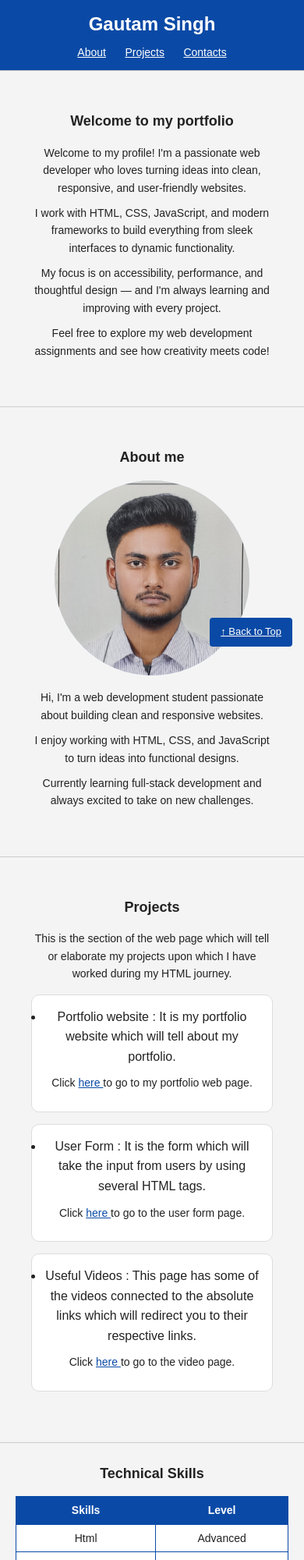
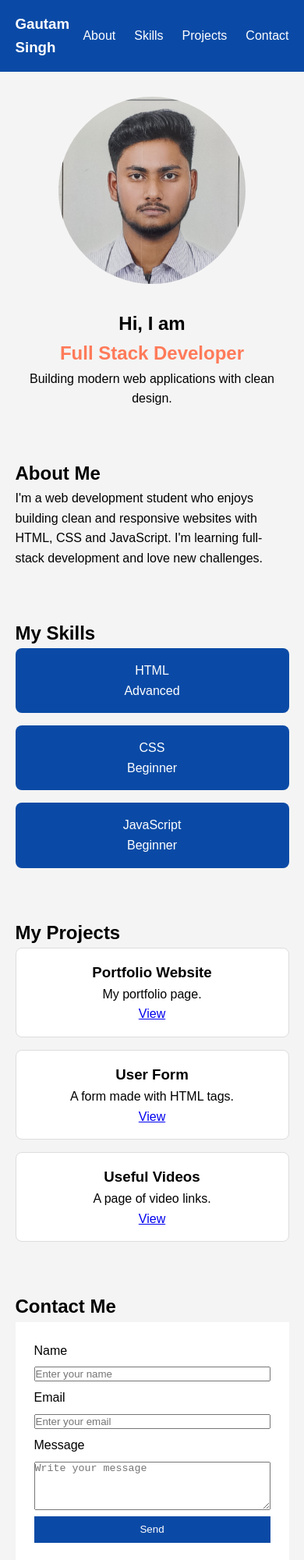
Before and after one commit to sgautam8037/Web-Dev-1-assignments, a plain HTML site: page index.html in a window 390 px wide. Shown: the top 2000 px of the page at 78% size. Drawn offline with Linux system fonts and the light colour scheme.

Commit message:
Add files via upload

```diff
--- a/index.html
+++ b/index.html
@@ -3,117 +3,81 @@
 <head>
     <meta charset="UTF-8">
     <meta name="viewport" content="width=device-width, initial-scale=1.0">
-    <title>Portfolio Website</title>
-
+    <title>Gautam Singh | Portfolio</title>
     <link rel="stylesheet" href="style.css">
 </head>
 <body>
-    <header id="top">
-        <h1>Gautam Singh</h1>
-    </header>
-    <a class="skip-link" href="#main">Skip to main contents....</a>
+
     <nav>
+        <h3>Gautam Singh</h3>
         <ul>
-            <li><a href="#About">About</a></li>
-            <li><a href="#Projects">Projects</a></li>
-            <li><a href="#Contacts">Contacts</a></li>
+            <li><a href="#about">About</a></li>
+            <li><a href="#skills">Skills</a></li>
+            <li><a href="#projects">Projects</a></li>
+            <li><a href="#contact">Contact</a></li>
         </ul>
     </nav>
-    <hr>
-    <main id="main">
+
+    <section class="hero">
         <div>
-            <section>
-                <h2>Welcome to my portfolio</h2>
-                <p>Welcome to my profile! I'm a passionate web developer who loves turning ideas into clean, responsive, and user-friendly websites.</p>
-                <p>I work with HTML, CSS, JavaScript, and modern frameworks to build everything from sleek interfaces to dynamic functionality.</p>
-                <p>My focus is on accessibility, performance, and thoughtful design — and I'm always learning and improving with every project.</p>
-                <p>Feel free to explore my web development assignments and see how creativity meets code!</p>
-            </section>
+            <h1>Hi, I am</h1>
+            <h1 class="orange">Full Stack Developer</h1>
+            <p>Building modern web applications with clean design.</p>
         </div>
-        <hr>
-        <div>
-            <section id="About">
-                <h2>About me</h2>
-                <img src="images/image.jpeg" alt="profile-pic">
-                <p>Hi, I'm a web development student passionate about building clean and responsive websites.</p>
-                <p>I enjoy working with HTML, CSS, and JavaScript to turn ideas into functional designs.</p>
-                <p>Currently learning full-stack development and always excited to take on new challenges.</p>
-            </section>
+        <img src="images/image.jpeg" alt="Profile picture">
+    </section>
+
+    <section id="about">
+        <h2>About Me</h2>
+        <p>I'm a web development student who enjoys building clean and responsive websites with HTML, CSS and JavaScript. I'm learning full-stack development and love new challenges.</p>
+    </section>
+
+    <section id="skills">
+        <h2>My Skills</h2>
+        <div class="grid">
+            <div class="box">HTML<br>Advanced</div>
+            <div class="box">CSS<br>Beginner</div>
+            <div class="box">JavaScript<br>Beginner</div>
         </div>
-        <hr>
-        <div>
-            <section id="Projects">
-                <h2>Projects</h2>
-                <p>This is the section of the web page which will tell or elaborate my projects upon which I have worked during my HTML journey.</p>
+    </section>
 
+    <section id="projects">
+        <h2>My Projects</h2>
+        <div class="grid">
+            <div class="card">
+                <h3>Portfolio Website</h3>
+                <p>My portfolio page.</p>
+                <a href="relative links/portfolio.html" target="_blank">View</a>
+            </div>
+            <div class="card">
+                <h3>User Form</h3>
+                <p>A form made with HTML tags.</p>
+                <a href="relative links/userform.html" target="_blank">View</a>
+            </div>
+            <div class="card">
+                <h3>Useful Videos</h3>
+                <p>A page of video links.</p>
+                <a href="relative links/video.html" target="_blank">View</a>
+            </div>
+        </div>
+    </section>
 
-                <div class="card">
-                    <ul>
-                        <li>Portfolio website : It is my portfolio website which will tell about my portfolio.</li>
-                    </ul>
-                    <p>Click <a href="relative links/portfolio.html" target="_blank">here </a>to go to my portfolio web page.</p>
-                </div>
+    <section id="contact">
+        <h2>Contact Me</h2>
+        <form>
+            <label>Name</label>
+            <input type="text" placeholder="Enter your name">
+            <label>Email</label>
+            <input type="email" placeholder="Enter your email">
+            <label>Message</label>
+            <textarea rows="4" placeholder="Write your message"></textarea>
+            <button type="submit">Send</button>
+        </form>
+    </section>
 
-                <div class="card">
-                    <ul>
-                        <li>User Form : It is the form which will take the input from users by using several HTML tags.</li>
-                    </ul>
-                    <p>Click <a href="./relative links/userform.html" target="_blank">here </a> to go to the user form page.</p>
-                </div>
-
-                <div class="card">
-                    <ul>
-                        <li>Useful Videos : This page has some of the videos connected to the absolute links which will redirect you to their respective links.</li>
-                    </ul>
-                    <p>Click <a href="./relative links/video.html" target="_blank">here </a>to go to the video page.</p>
-                </div>
-            </section>
-        </div>
-        <hr>
-        <div>
-            <h2>Technical Skills</h2>
-            <table>
-                <tr>
-                    <th>Skills</th>
-                    <th>Level</th>
-                </tr>
-                <tr>
-                    <th>Html</th>
-                    <td>Advanced</td>
-                </tr>
-                <tr>
-                    <th>CSS</th>
-                    <td>Beginner</td>
-                </tr>
-                <tr>
-                    <th>Java script</th>
-                    <td>Beginner</td>
-                </tr>
-            </table>
-        </div>
-    </main>
-    <hr>
-    <footer id="Contacts">
-        <h2>Contact Me</h2>
-        <label for="name">
-            Name :
-            <input type="text" required id="name" placeholder="eg Manan">
-        </label>
-        <br>
-        <label for="mail">
-            Email :
-            <input type="email" required id="mail">
-        </label>
-        <br>
-        <label for="msg">
-            Message :
-            <textarea name="message" id="msg" placeholder="type your message here" cols="50" rows="3"></textarea>
-        </label>
-        <br>
-        <button type="submit">Send</button>
-        <marquee behavior="" direction="">Thanks for visiting my portfolio</marquee>
+    <footer>
+        <p> 2026 Gautam Singh. All rights reserved.</p>
     </footer>
 
-    <a class="back-to-top" href="#top">↑ Back to Top</a>
 </body>
 </html>
--- /dev/null
+++ b/relative links/pages.css
@@ -0,0 +1,98 @@
+* {
+    box-sizing: border-box;
+}
+
+body {
+    margin: 0;
+    font-family: Arial, sans-serif;
+    background: #f4f4f4;
+    line-height: 1.6;
+    text-align: center;
+}
+
+header, nav {
+    background: #0a4aa6;
+    color: white;
+    padding: 1rem 5%;
+}
+
+nav {
+    display: flex;
+    justify-content: center;
+    gap: 1.5rem;
+}
+
+nav ul {
+    list-style: none;
+    margin: 0;
+    padding: 0;
+}
+
+nav a {
+    color: white;
+    text-decoration: none;
+}
+
+h1 {
+    margin: 0;
+}
+
+main, body > h1, body > p, footer {
+    max-width: 60rem;
+    margin: 0 auto;
+    padding: 1rem 5%;
+}
+
+body > h1 {
+    background: #0a4aa6;
+    color: white;
+    max-width: none;
+}
+
+section {
+    padding: 1.5rem 0;
+}
+
+ul {
+    display: inline-block;
+    text-align: left;
+}
+
+img {
+    max-width: 100%;
+    height: auto;
+}
+
+form {
+    display: flex;
+    flex-direction: column;
+    align-items: center;
+    gap: 0.8rem;
+    max-width: 25rem;
+    margin: 0 auto;
+    background: white;
+    padding: 1.5rem;
+}
+
+br {
+    display: none;
+}
+
+input, select, textarea {
+    padding: 0.4rem;
+    border: 1px solid #0a4aa6;
+}
+
+button {
+    background: #0a4aa6;
+    color: white;
+    border: none;
+    padding: 0.5rem 1rem;
+}
+
+@media (max-width: 480px) {
+    nav {
+        flex-direction: column;
+        gap: 0.3rem;
+    }
+}
--- a/style.css
+++ b/style.css
@@ -1,195 +1,122 @@
-:root {
-    --blue: #0a4aa6;
-    --light-bg: #f4f4f4;
-    --white: #ffffff;
-    --text: #222222;
-}
-
 * {
     box-sizing: border-box;
-}
-
-body {
-    margin: 0;
-    font-family:sans-serif;
-    background-color: var(--light-bg);
-    color: var(--text);
-    line-height: 1.6;
-    text-align: center;
-}
-
-header {
-    background-color: var(--blue);
-    color: var(--white);
-    padding: 12px 0 4px;
-}
-
-header h1 {
-    margin: 0;
-    font-size: 24px;
-}
-
-.skip-link {
-    position: absolute;
-    left: -9999px;
-}
-
-.skip-link:focus {
-    position: static;
-    display: block;
-    background: var(--white);
-    padding: 5px;
-}
-
-nav {
-    background-color: var(--blue);
-    padding-bottom: 10px;
-}
-
-nav ul {
-
     margin: 0;
     padding: 0;
 }
 
-nav li {
-    display: inline-block;
-    margin: 0 10px;
+body {
+    font-family: Arial, sans-serif;
+    background: #f4f4f4;
+    line-height: 1.6;
+}
+
+section {
+    max-width: 60rem;
+    margin: 0 auto;
+    padding: 2rem 5%;
+}
+
+nav {
+    display: flex;
+    justify-content: space-between;
+    align-items: center;
+    background: #0a4aa6;
+    color: white;
+    padding: 1rem 5%;
+}
+
+nav ul {
+    display: flex;
+    gap: 1.5rem;
+    list-style: none;
 }
 
 nav a {
-    color: var(--white);
-    font-size: 14px;
+    color: white;
+    text-decoration: none;
 }
 
-nav a:hover {
-    text-decoration: underline;
+.hero {
+    display: flex;
+    justify-content: space-between;
+    align-items: center;
+    gap: 2rem;
 }
 
-hr {
-    border: none;
-    border-top: 1px solid #cccccc;
-    margin: 0;
+.orange {
+    color: #ff7a59;
 }
 
-main section,
-main > div {
-    padding: 25px 20px;
+.hero img {
+    width: 15rem;
+    height: 15rem;
+    border-radius: 50%;
+    object-fit: cover;
 }
 
-h2 {
-    font-size: 18px;
-    margin-top: 0;
+.grid {
+    display: grid;
+    grid-template-columns: repeat(3, 1fr);
+    gap: 1rem;
 }
 
-p {
-    max-width: 650px;
-    margin: 10px auto;
-    font-size: 14px;
-}
-
-#About img {
-    width: 250px;
-    height: 250px;
-    border-radius: 50%;
-    background-color: #c9ddf7;
+.box {
+    background: #0a4aa6;
+    color: white;
+    text-align: center;
+    padding: 1rem;
+    border-radius: 0.5rem;
 }
 
 .card {
-    background-color: var(--white);
-    max-width: 450px;
-    margin: 15px auto;
-    padding: 15px;
-    border: 1px solid #dddddd;
-    border-radius: 10px;
+    background: white;
+    border: 1px solid #ddd;
+    border-radius: 0.5rem;
+    padding: 1rem;
+    text-align: center;
+    transition: 0.3s;
 }
 
-.card ul {
-    padding: 0;
-    margin: 0;
+.card:hover {
+    transform: scale(1.05);
 }
 
-.card a {
-    color: var(--blue);
+form {
+    display: flex;
+    flex-direction: column;
+    gap: 0.5rem;
+    max-width: 25rem;
+    margin: 0 auto;
+    background: white;
+    padding: 1.5rem;
 }
 
-table {
-    margin: 0 auto;
-    border-collapse: collapse;
-    width: 100%;
-    max-width: 450px;
-    background-color: var(--white);
-}
-
-th, td {
-    border: 1px solid var(--blue);
-    padding: 6px 10px;
-    font-size: 14px;
-}
-
-th {
-    background-color: var(--blue);
-    color: var(--white);
-}
-
-tr:not(:first-child) th {
-    background-color: var(--white);
-    color: var(--text);
-    font-weight: normal;
+button {
+    background: #0a4aa6;
+    color: white;
+    border: none;
+    padding: 0.6rem;
 }
 
 footer {
-    padding: 25px 20px 70px;
+    background: #0a4aa6;
+    color: white;
+    text-align: center;
+    padding: 1rem;
 }
 
-footer h2 {
-    margin-bottom: 15px;
+@media (max-width: 768px) {
+    .grid {
+        grid-template-columns: repeat(2, 1fr);
+    }
 }
 
-footer label {
-    display: block;
-    max-width: 450px;
-    margin: 0 auto;
-    text-align: left;
-    font-size: 14px;
+@media (max-width: 480px) {
+    .hero {
+        flex-direction: column-reverse;
+        text-align: center;
+    }
+    .grid {
+        grid-template-columns: 1fr;
+    }
 }
-
-input,
-textarea {
-    width: 100%;
-    padding: 6px;
-    margin-top: 4px;
-    border: 1px solid #999999;
-    border-radius: 3px;
-    font-family: inherit;
-}
-
-button {
-    background-color: var(--blue);
-    color: var(--white);
-    border: none;
-    padding: 8px 30px;
-    border-radius: 3px;
-
-}
-
-button:hover {
-    background-color: #083a85;
-}
-
-marquee {
-    margin-top: 20px;
-    color: var(--blue);
-}
-
-.back-to-top {
-    position: fixed;
-    bottom: 15px;
-    right: 15px;
-    background-color: var(--blue);
-    color: var(--white);
-    padding: 8px 14px;
-    border-radius: 4px;
-    font-size: 13px;
-
-}
```
Also changed, not shown: relative links/portfolio.html (+1 -0 lines), relative links/userform.html (+1 -0 lines), relative links/video.html (+1 -0 lines).
